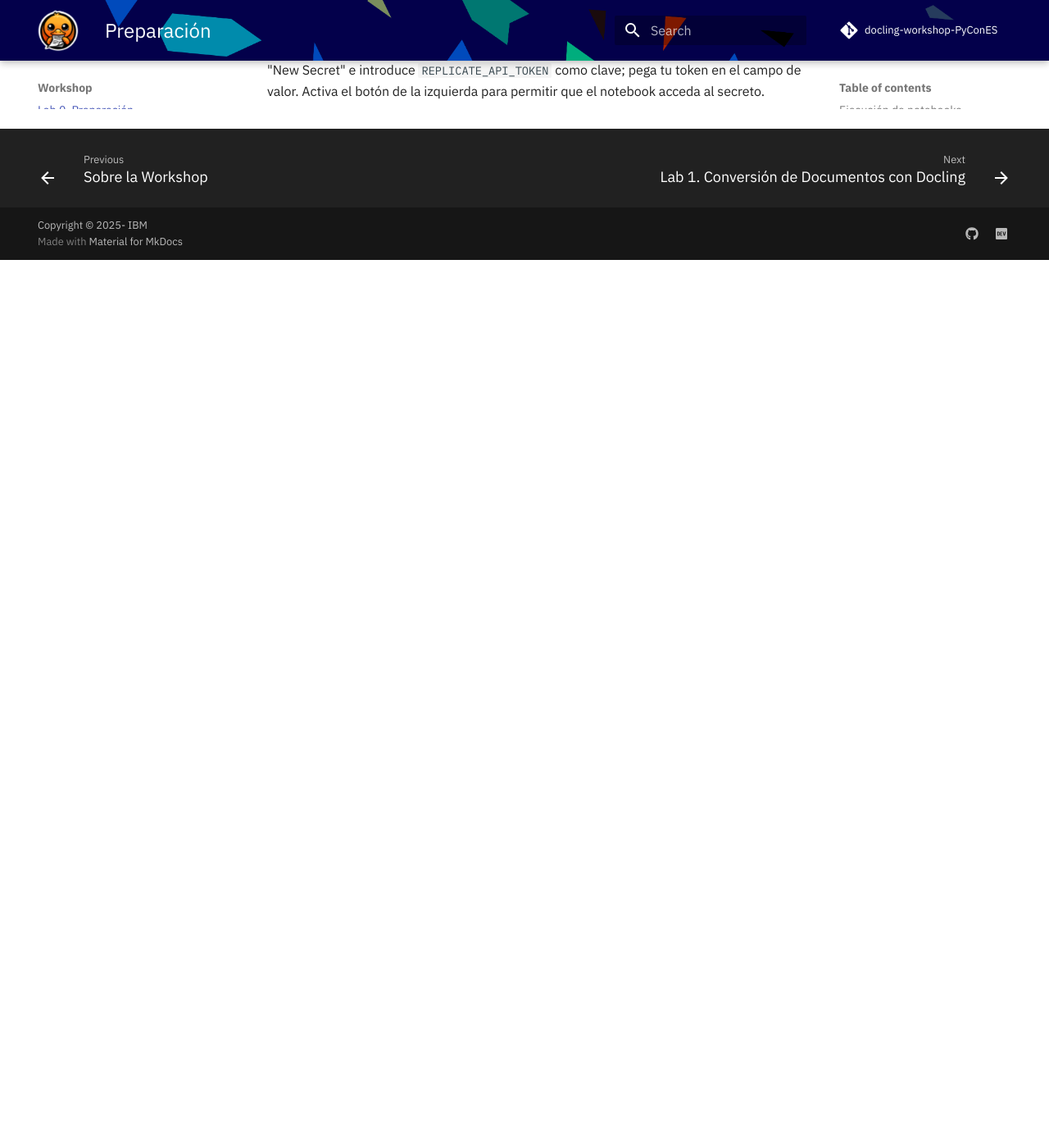
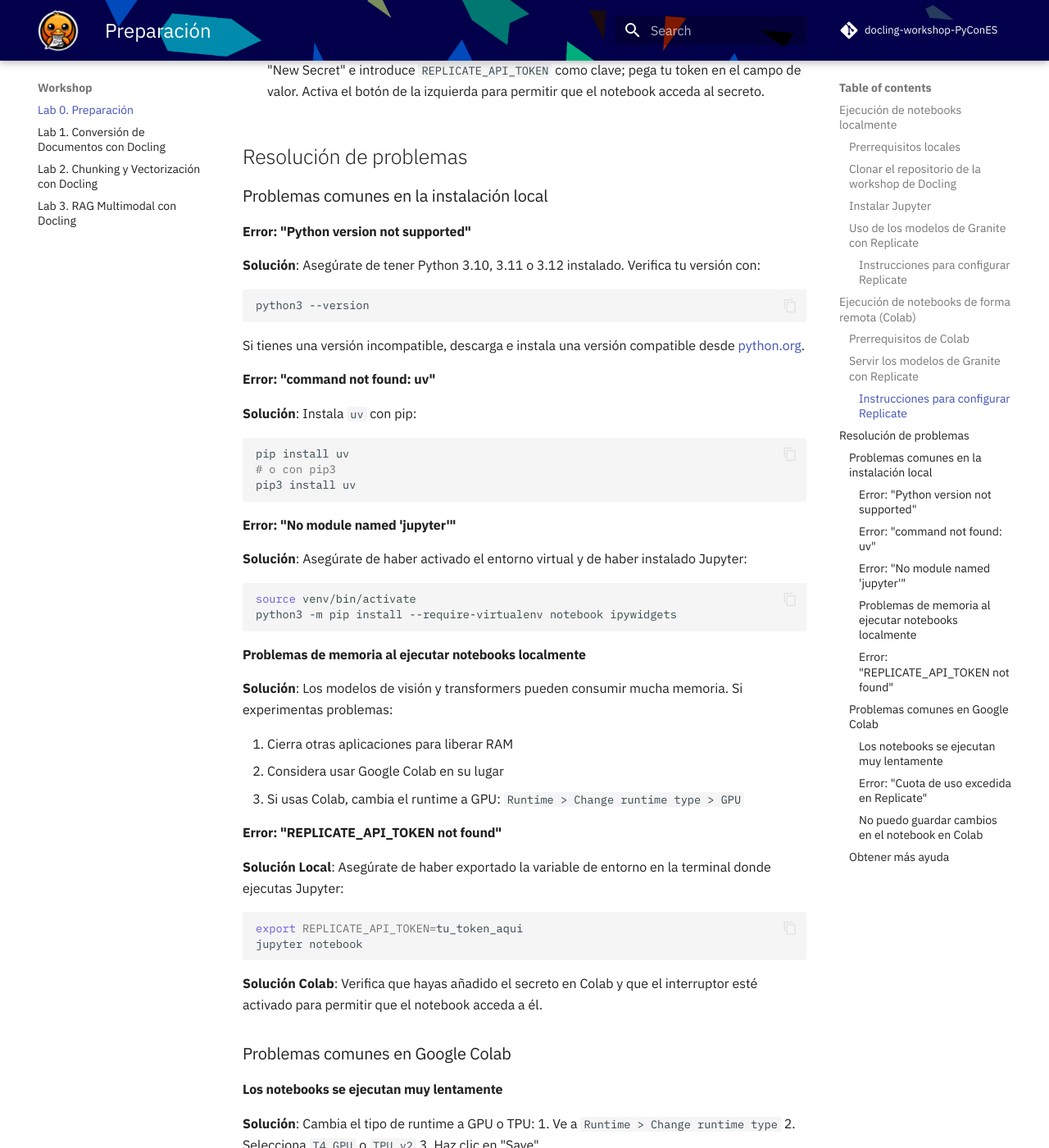
Before and after one commit to simonsanvil/docling-workshop-pycones-2025, an MkDocs documentation site: the page built from docs/pre-work/README.md, in a window 1280 px wide and 1400 px high, scrolled down 3266 px. Shown: the whole window at 82% size. Built offline with MkDocs 1.6.1 and Material for MkDocs 9.7.7, drawn with Linux system fonts in a browser that asks for light colours; comment, search, counter and statistics services are not loaded; before the commit the page ends 3583 px from its top, so only the background shows below that; some of the changed text lies outside the part shown.

````diff
--- a/docs/pre-work/README.md
+++ b/docs/pre-work/README.md
@@ -127,3 +127,89 @@ En el laboratorio 3 utilizaras modelos de IA generativa [Granite](https://www.ib
 3. Crea un [API token](https://replicate.com/account/api-tokens) de Replicate.
 
 4. Añade tu token de API de Replicate al gestor de secretos de Colab para guardarlo de forma segura. Abre [Google Colab](https://colab.research.google.com) y haz clic en la pestaña `🔑 Secrets` del panel izquierdo. Pulsa "New Secret" e introduce `REPLICATE_API_TOKEN` como clave; pega tu token en el campo de valor. Activa el botón de la izquierda para permitir que el notebook acceda al secreto.
+
+## Resolución de problemas
+
+### Problemas comunes en la instalación local
+
+#### Error: "Python version not supported"
+
+**Solución**: Asegúrate de tener Python 3.10, 3.11 o 3.12 instalado. Verifica tu versión con:
+
+```shell
+python3 --version
+```
+
+Si tienes una versión incompatible, descarga e instala una versión compatible desde [python.org](https://www.python.org/downloads/).
+
+#### Error: "command not found: uv"
+
+**Solución**: Instala `uv` con pip:
+
+```shell
+pip install uv
+# o con pip3
+pip3 install uv
+```
+
+#### Error: "No module named 'jupyter'"
+
+**Solución**: Asegúrate de haber activado el entorno virtual y de haber instalado Jupyter:
+
+```shell
+source venv/bin/activate
+python3 -m pip install --require-virtualenv notebook ipywidgets
+```
+
+#### Problemas de memoria al ejecutar notebooks localmente
+
+**Solución**: Los modelos de visión y transformers pueden consumir mucha memoria. Si experimentas problemas:
+
+1. Cierra otras aplicaciones para liberar RAM
+2. Considera usar Google Colab en su lugar
+3. Si usas Colab, cambia el runtime a GPU: `Runtime > Change runtime type > GPU`
+
+#### Error: "REPLICATE_API_TOKEN not found"
+
+**Solución Local**: Asegúrate de haber exportado la variable de entorno en la terminal donde ejecutas Jupyter:
+
+```shell
+export REPLICATE_API_TOKEN=tu_token_aqui
+jupyter notebook
+```
+
+**Solución Colab**: Verifica que hayas añadido el secreto en Colab y que el interruptor esté activado para permitir que el notebook acceda a él.
+
+### Problemas comunes en Google Colab
+
+#### Los notebooks se ejecutan muy lentamente
+
+**Solución**: Cambia el tipo de runtime a GPU o TPU:
+1. Ve a `Runtime > Change runtime type`
+2. Selecciona `T4 GPU` o `TPU v2`
+3. Haz clic en "Save"
+
+#### Error: "Cuota de uso excedida en Replicate"
+
+**Solución**:
+1. Verifica tu saldo en [Replicate Dashboard](https://replicate.com/account)
+2. Si usaste el enlace de créditos gratuitos pero se agotaron, considera añadir saldo
+3. Reduce el número de ejecuciones o usa modelos más pequeños
+
+#### No puedo guardar cambios en el notebook en Colab
+
+**Solución**:
+- Haz una copia del notebook: `File > Save a copy in Drive`
+- Los notebooks abiertos desde GitHub son de solo lectura hasta que hagas una copia
+
+### Obtener más ayuda
+
+Si sigues experimentando problemas:
+
+1. Revisa los [Issues existentes](https://github.com/simonsanvil/docling-workshop-pycones-2025/issues) en GitHub
+2. Abre un [nuevo Issue](https://github.com/simonsanvil/docling-workshop-pycones-2025/issues/new) con:
+   - Descripción del problema
+   - Pasos que seguiste
+   - Mensajes de error completos
+   - Tu sistema operativo y versión de Python
+3. Únete a las [Discusiones](https://github.com/simonsanvil/docling-workshop-pycones-2025/discussions) para preguntas generales
--- a/mkdocs.yml
+++ b/mkdocs.yml
@@ -1,7 +1,7 @@
 # Project information
 site_name: PyConES 2025 | Docling Workshop
-site_url: https://ibm-granite-community.github.io/docling-workshop
-site_author: IBM
+site_url: https://simonsanvil.github.io/docling-workshop-pycones-2025
+site_author: Simón Sánchez Viloria & Andres Ruiz Calvo
 
 # Repository
 repo_name: docling-workshop-PyConES
````
Also changed, not shown: CONTRIBUTING.md (added, +152 -0 lines), README.md (+36 -18 lines), pyproject.toml (+25 -0 lines), .github/ISSUE_TEMPLATE/bug_report.md (added), .github/ISSUE_TEMPLATE/documentation.md (added), .github/ISSUE_TEMPLATE/feature_request.md (added), .github/PULL_REQUEST_TEMPLATE.md (added), 4 other files.
